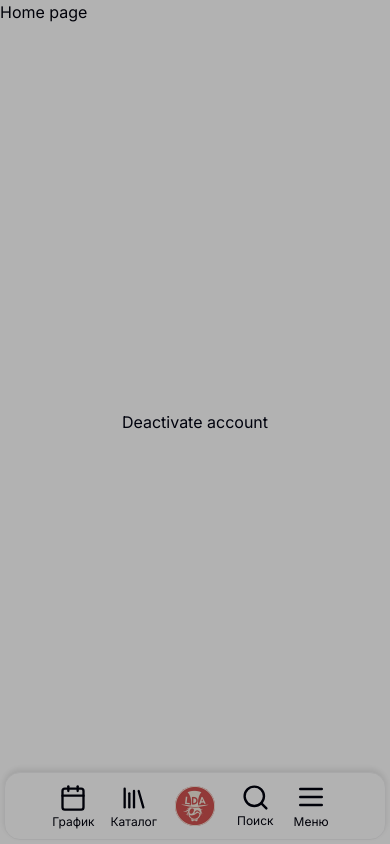
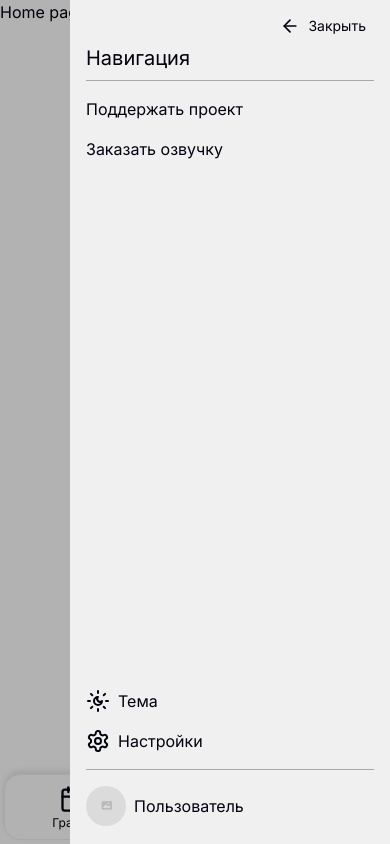
Before and after one commit to MarcoSKB/lda-team-anime-site, a Next.js app: page / in a window 390 px wide. Both pictures are taken after a click on the button "Меню". Built offline with nearby package versions, Linux system fonts and the light colour scheme.

Commit message:
feat(menu): add menu for mobile screen

```diff
--- a/src/components/module/header/components/Menu.tsx
+++ b/src/components/module/header/components/Menu.tsx
@@ -3,15 +3,31 @@
 import { useState } from 'react'
 
 import {
-  Description,
   Dialog,
   DialogBackdrop,
   DialogPanel,
   DialogTitle,
 } from '@headlessui/react'
-import { Menu as MenuIcon } from 'lucide-react'
+import { ArrowLeft, Menu as MenuIcon, Settings, SunMoon } from 'lucide-react'
 
-import { Button } from '@/components/ui'
+import { Button, LinkButton } from '@/components/ui'
+
+const menuList: {
+  title: string
+  href: string
+  alt: string
+}[] = [
+  {
+    title: 'Поддержать проект',
+    href: '/donate',
+    alt: 'Страница с донатом',
+  },
+  {
+    title: 'Заказать озвучку',
+    href: '/order',
+    alt: 'Страница с заказом озвучки — выберите аниме',
+  },
+]
 
 const Menu: React.FC = () => {
   let [isOpen, setIsOpen] = useState(false)
@@ -22,20 +38,72 @@ const Menu: React.FC = () => {
         size='small'
         title='Открыть меню'
         onClick={() => setIsOpen(true)}
-        className='flex flex-col items-center px-2 py-2 text-[12px] md:hidden'
+        className='hover:text-accent flex flex-col items-center px-2 py-2 text-[12px] hover:bg-transparent md:hidden'
       >
-        <MenuIcon className='h-[32px] w-[32px]' />
+        <MenuIcon className='h-[30px] w-[32px]' />
         Меню
       </Button>
       <Dialog
         open={isOpen}
         onClose={() => setIsOpen(false)}
-        className='relative z-50'
+        className='overflow-hidden'
       >
-        <DialogBackdrop className='fixed inset-0 bg-black/30' />
-        <div className='fixed inset-0 flex w-screen items-center justify-center p-4'>
-          <DialogPanel>
-            <DialogTitle>Deactivate account</DialogTitle>
+        <DialogBackdrop
+          transition
+          className='fixed inset-0 z-[60] bg-black/30 transition duration-300 ease-out data-[closed]:opacity-0'
+        />
+        <div className='fixed inset-0 z-[60] flex h-screen items-center justify-center p-4'>
+          <DialogPanel
+            transition
+            className='bg-secondary text-foreground absolute top-0 right-0 z-50 flex h-full max-h-dvh w-[70%] min-w-[320px] translate-x-[0%] flex-col overflow-y-auto px-4 pt-2 pb-4.5 transition duration-300 ease-out data-[closed]:translate-x-[50%] data-[closed]:opacity-0'
+          >
+            <Button
+              intent='secondary'
+              onClick={() => setIsOpen(false)}
+              className='flex items-center gap-2 self-end p-2'
+            >
+              <ArrowLeft width={20} height={20} /> Закрыть
+            </Button>
+            <DialogTitle className='text-xl'>Навигация</DialogTitle>
+            <hr className='my-2 opacity-30' />
+            <div className='flex flex-col'>
+              {menuList.map((link) => (
+                <LinkButton
+                  key={link.href}
+                  intent='secondary'
+                  className='text-md gap-2 px-0'
+                  title={link.alt}
+                  href={link.href}
+                >
+                  {link.title}
+                </LinkButton>
+              ))}
+            </div>
+            <div className='mt-auto flex flex-col'>
+              <Button
+                icon={<SunMoon width={24} height={24} />}
+                className='text-md gap-2 px-0 active:hover:scale-100'
+              >
+                Тема
+              </Button>
+              <LinkButton
+                intent='primary'
+                icon={<Settings width={24} height={24} />}
+                className='text-md gap-2 px-0'
+                href='/profile/settings'
+              >
+                Настройки
+              </LinkButton>
+              <hr className='mt-2 mb-4 opacity-30' />
+              <div className='flex items-center gap-2'>
+                <img
+                  src='/images/placeholder-image.jpg'
+                  className='h-[40px] w-[40px] rounded-full'
+                  alt='Profile image'
+                />
+                <span>Пользователь</span>
+              </div>
+            </div>
           </DialogPanel>
         </div>
       </Dialog>
```
